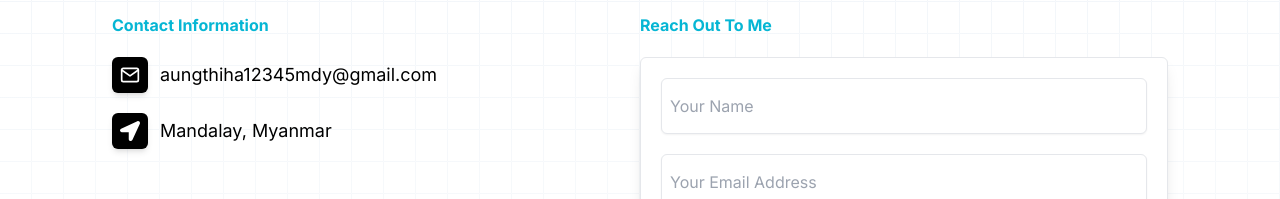
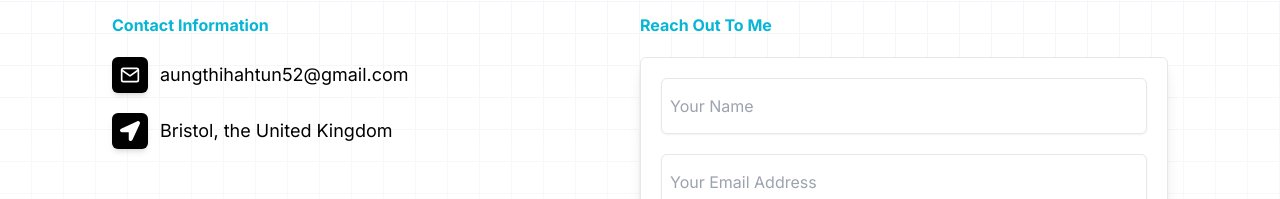
Before and after one commit to harrison542002/aung, a Next.js app: page /contact in a window 1280 px wide. Shown: the part 191-390 px from the top of the page. Built offline with nearby package versions, Linux system fonts and the light colour scheme.

Commit message:
change contact info

```diff
--- a/src/app/contact/page.tsx
+++ b/src/app/contact/page.tsx
@@ -173,7 +173,7 @@
                   <FiMail />
                 </div>
                 <p className="h-full flex flex-col justify-center py-1 text-base lg:text-lg ">
-                  aungthiha12345mdy@gmail.com
+                  aungthihahtun52@gmail.com
                 </p>
               </div>
               <div className="flex items-center">
@@ -181,7 +181,7 @@
                   <FaLocationArrow />
                 </div>
                 <p className="h-full flex flex-col justify-center py-1 lg:text-lg text-base">
-                  Mandalay, Myanmar
+                  Bristol, the United Kingdom
                 </p>
               </div>
             </div>
--- a/src/app/page.tsx
+++ b/src/app/page.tsx
@@ -76,7 +76,7 @@
               </p>
               <Link
                 href={
-                  "https://drive.google.com/file/d/1gKNbjbt43yRVc9Kr-yC_FfxohYyaxoFP/view?usp=sharing"
+                  "https://drive.google.com/file/d/1BbXWzAmOSPCmhyx9nw6REET51TCqhmjJ/view?usp=sharing"
                 }
                 target="_blank"
               >
```
